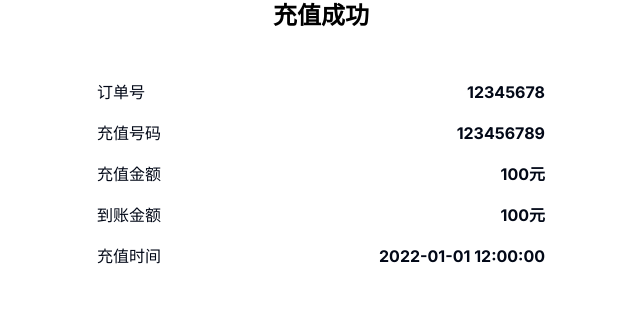
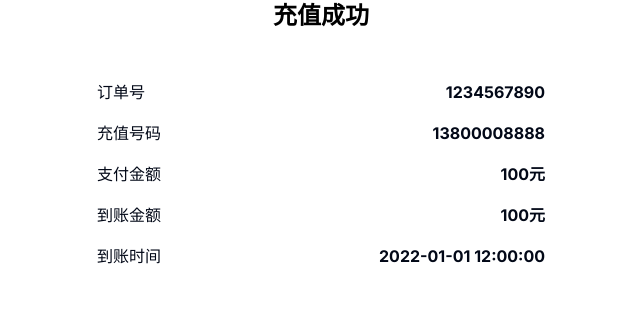
Before and after one commit to pitt2024/mq_yd, a Next.js app: page / in a window 1280 px wide. Shown: the part 192-519 px from the top of the page, without its empty margins (319-959 px from the left). Built offline with nearby package versions, Linux system fonts and the light colour scheme.

Commit message:
Update page.tsx

```diff
--- a/src/app/page.tsx
+++ b/src/app/page.tsx
@@ -41,14 +41,14 @@ export default function Home() {
         <tbody>
           <tr>
             <td className="px-4 py-2 border-r border-b border-transparent">订单号</td>
-            <td className="px-4 py-2 text-right font-bold border-b border-transparent">12345678</td>
+            <td className="px-4 py-2 text-right font-bold border-b border-transparent">1234567890</td>
           </tr>
           <tr>
             <td className="px-4 py-2 border-r border-b border-transparent">充值号码</td>
-            <td className="px-4 py-2 text-right font-bold border-b border-transparent">123456789</td>
+            <td className="px-4 py-2 text-right font-bold border-b border-transparent">13800008888</td>
           </tr>
           <tr>
-            <td className="px-4 py-2 border-r border-b border-transparent">充值金额</td>
+            <td className="px-4 py-2 border-r border-b border-transparent">支付金额</td>
             <td className="px-4 py-2 text-right font-bold border-b border-transparent">100元</td>
           </tr>
           <tr>
@@ -56,7 +56,7 @@ export default function Home() {
             <td className="px-4 py-2 text-right font-bold border-b border-transparent">100元</td>
           </tr>
           <tr>
-            <td className="px-4 py-2 border-r border-b border-transparent">充值时间</td>
+            <td className="px-4 py-2 border-r border-b border-transparent">到账时间</td>
             <td className="px-4 py-2 text-right font-bold border-b border-transparent">2022-01-01 12:00:00</td>
           </tr>
         </tbody>
```
